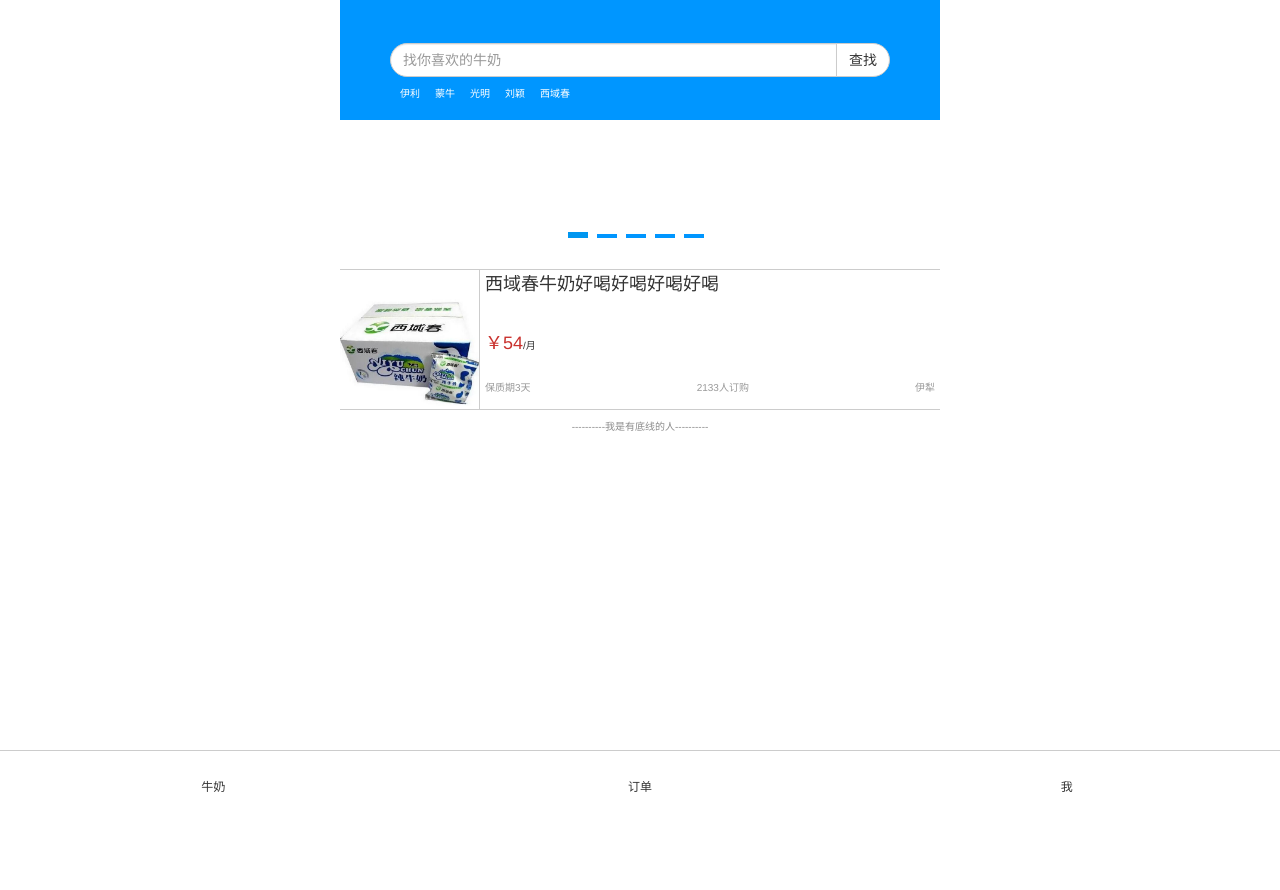
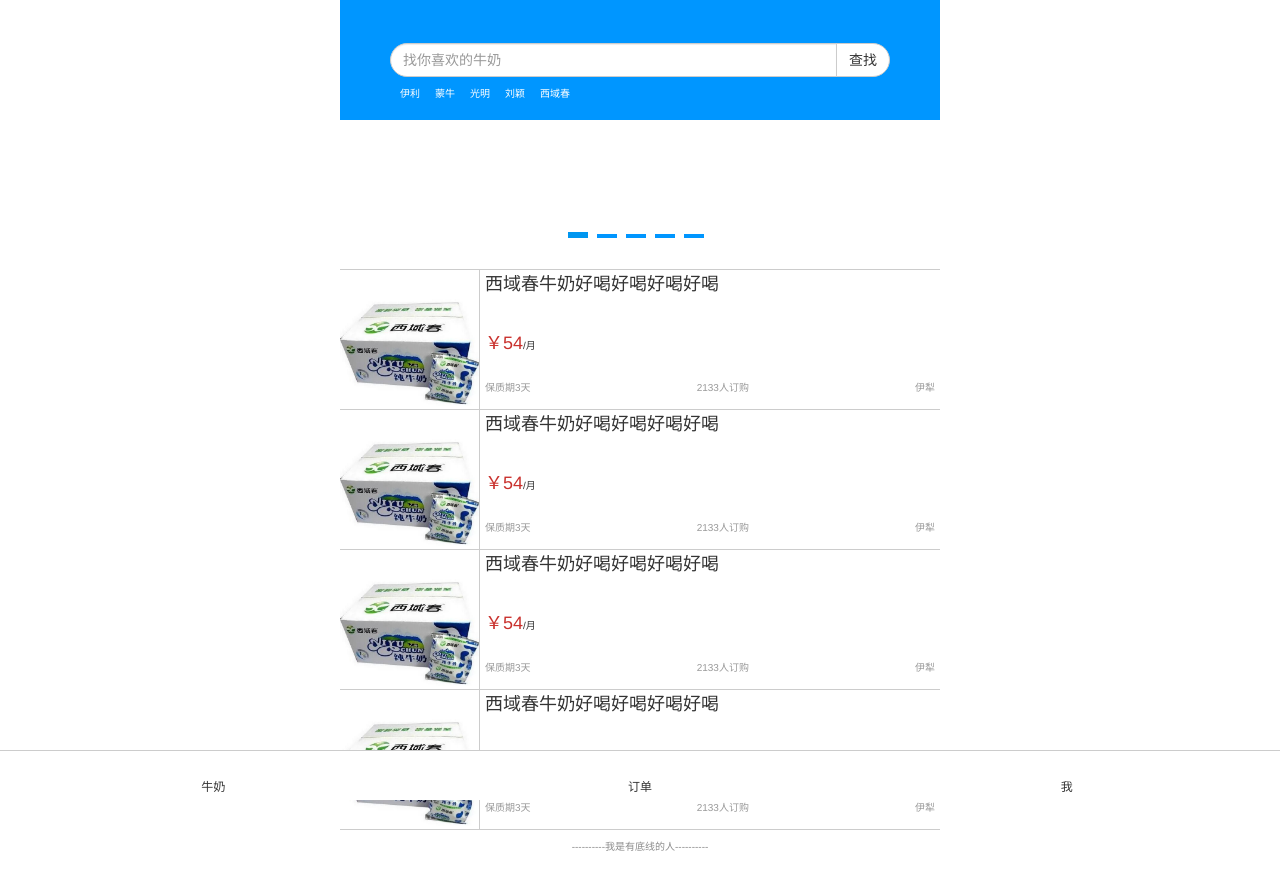
Before and after one commit to SellMilk/vue_milku, a Vue app: page /#/ in a window 1280 px wide. Shown: the top 890 px of the page. Before the commit the page ends 800 px from the top, so only its background shows below. Built offline with nearby package versions, Linux system fonts and the light colour scheme; a web font is replaced by a local one.

Commit message:
zzb修改

```diff
--- a/src/components/HomeContent.vue
+++ b/src/components/HomeContent.vue
@@ -33,7 +33,7 @@
         </div>
       </div>
       <ul id="product-list">
-        <product-list></product-list>
+        <product-list v-for="n in 4"></product-list>
       </ul>
       <p class="down">----------我是有底线的人----------</p>
     </div>
```
